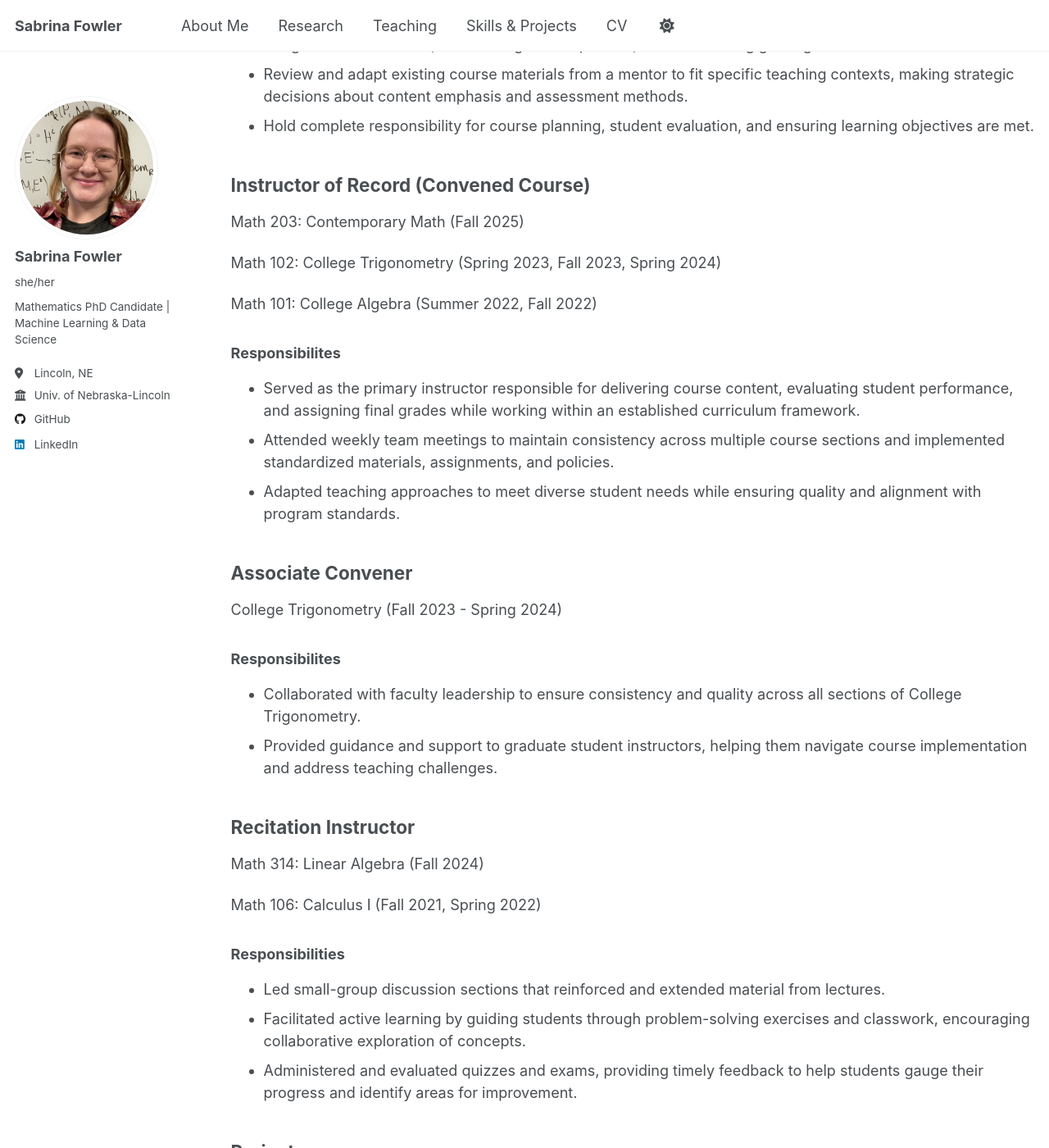
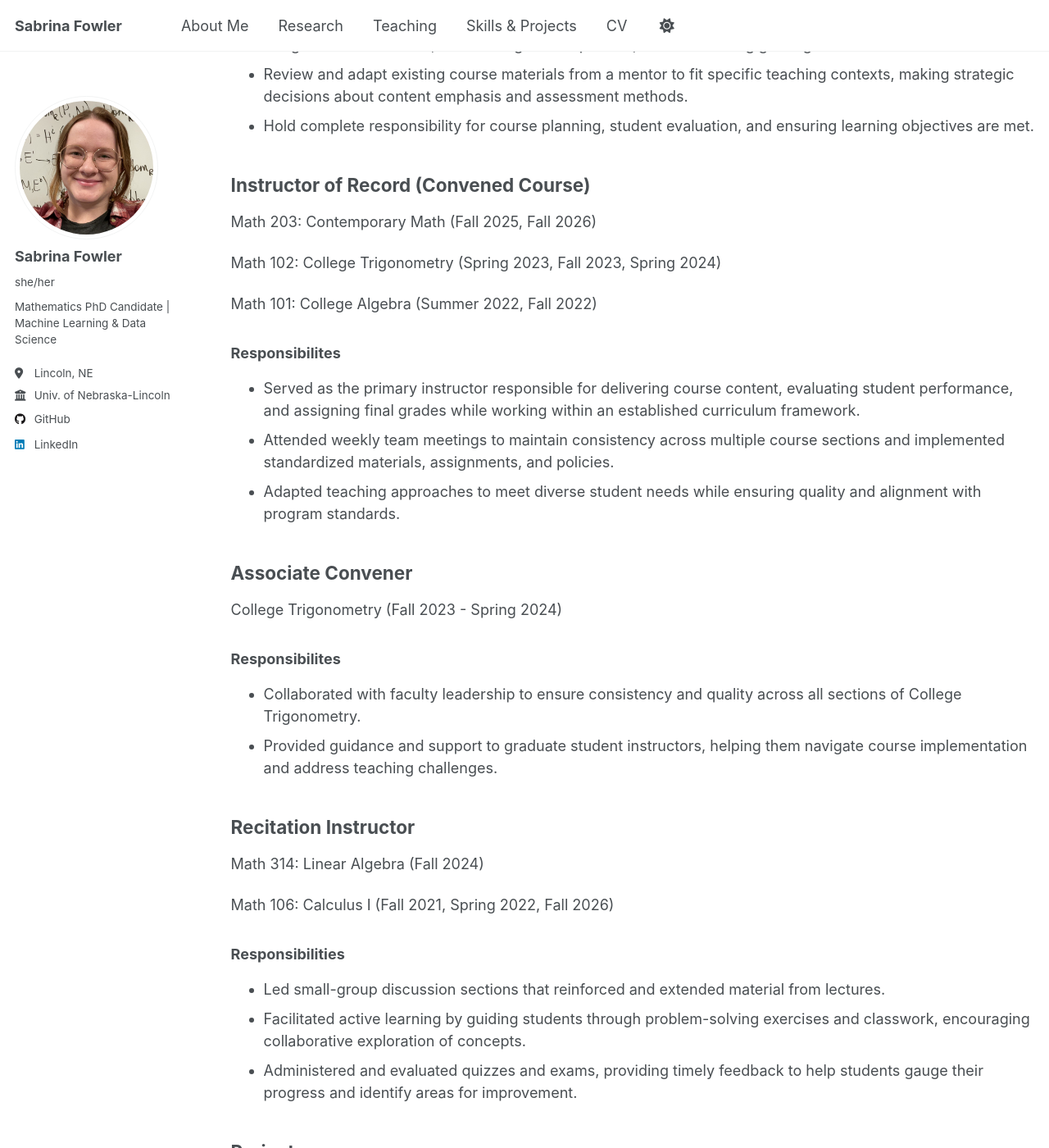
Before and after one commit to sabrinafowler/sabrinafowler.github.io, a Jekyll site: the page built from _pages/teaching.md, in a window 1280 px wide and 1400 px high, scrolled down 354 px. Shown: the whole window at 82% size. Built offline with Jekyll 4.4.1, drawn with Linux system fonts in a browser that asks for light colours.

Commit message:
f26 teaching updates

```diff
--- a/_pages/teaching.md
+++ b/_pages/teaching.md
@@ -19,7 +19,7 @@ Math 309: Introduction to Mathematical Proofs (Spring 2026)
 
 ## Instructor of Record (Convened Course)
 
-Math 203: Contemporary Math (Fall 2025)
+Math 203: Contemporary Math (Fall 2025, Fall 2026)
 
 Math 102: College Trigonometry (Spring 2023, Fall 2023, Spring 2024)
 
@@ -43,7 +43,7 @@ College Trigonometry (Fall 2023 - Spring 2024)
 
 Math 314: Linear Algebra (Fall 2024)
 
-Math 106: Calculus I (Fall 2021, Spring 2022)
+Math 106: Calculus I (Fall 2021, Spring 2022, Fall 2026)
 
 ### Responsibilities
 - Led small-group discussion sections that reinforced and extended material from lectures.
```
